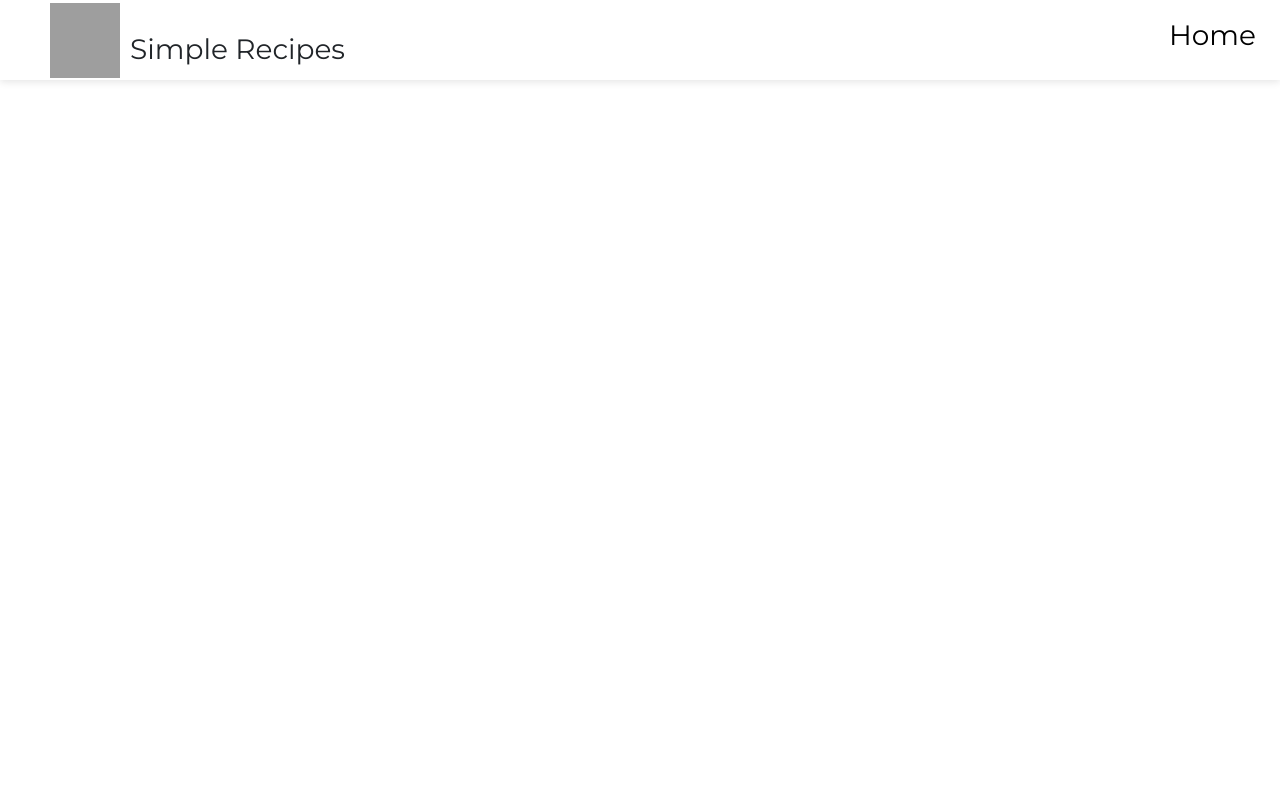
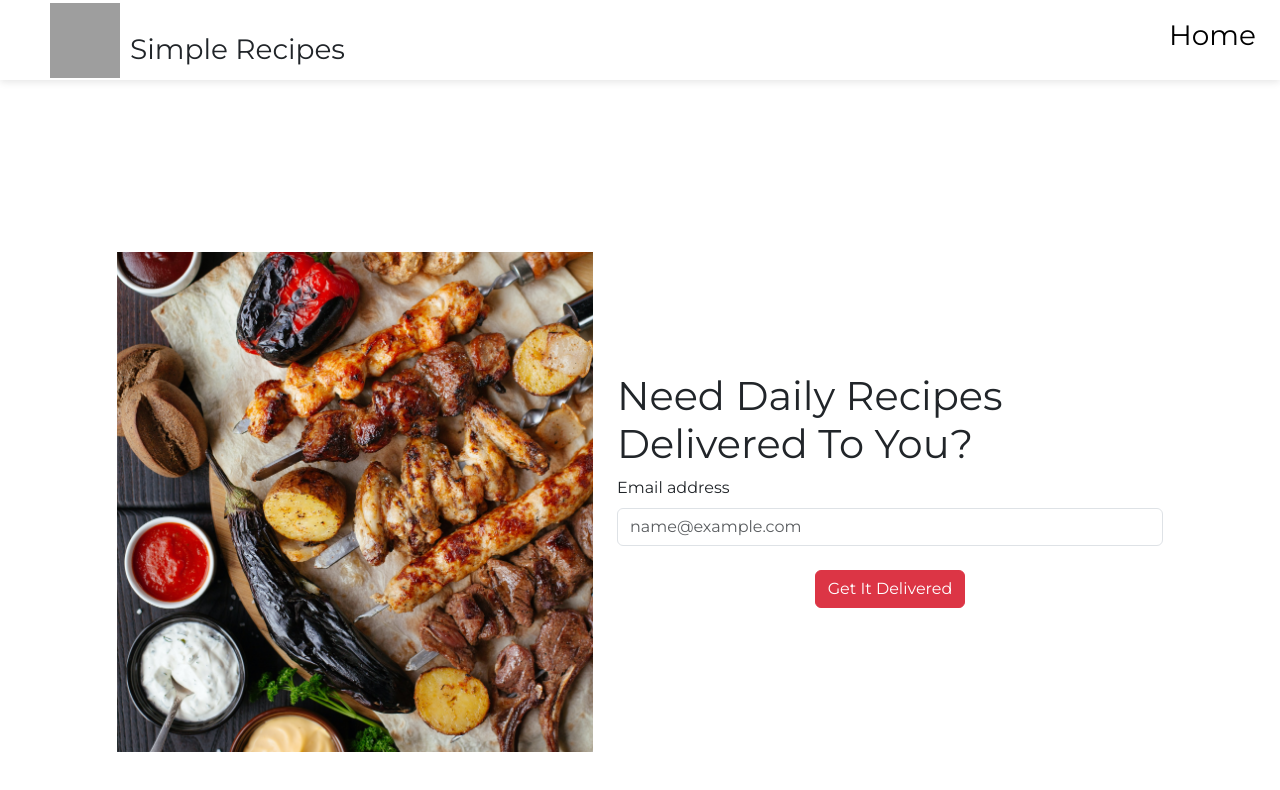
Before and after one commit to IdayatSanni/recipes-project, a React (Create React App) app: page /subscribe in a window 1280 px wide. Shown: the top 790 px of the page. Built offline with nearby package versions, Linux system fonts and the light colour scheme; grey boxes are pictures that could not be loaded.

Commit message:
Update Button component

```diff
--- a/src/App.js
+++ b/src/App.js
@@ -7,7 +7,7 @@ function App() {
     <div className="App">
       <Navbar />
       <Recipes />
-      <Button />
+      <Button message="Click To Get More Recipes" />
     </div>
   );
 }
--- a/src/SubscribePage.js
+++ b/src/SubscribePage.js
@@ -1,13 +1,29 @@
 import Navbar from "./components/Navbar";
+import Button from "./components/Button";
 
 function SubscribePage() {
   return (
     <div>
       <Navbar />
-      <div className="container">
-        <div className="row row-cols-lg-2 row-cols-md-1">
-          <div className=""></div>
-          <div className=""></div>
+      <div className="container ">
+        <div className="row row-cols-lg-2 row-cols-md-1 subscribe-measure align-items-center justify-content-center">
+          <img src="../images/recipe.jpg" className="food-img" alt="logo" />
+
+          <div className="">
+            <h1>Need Daily Recipes Delivered To You?</h1>
+            <div>
+              <label for="exampleFormControlInput1" class="form-label">
+                Email address
+              </label>
+              <input
+                type="email"
+                class="form-control"
+                id="exampleFormControlInput1"
+                placeholder="name@example.com"
+              ></input>
+            </div>
+            <Button message="Get It Delivered" />
+          </div>
         </div>
       </div>
     </div>
--- a/src/components/Button.js
+++ b/src/components/Button.js
@@ -1,10 +1,12 @@
 import { Link } from "react-router-dom";
 
-const Button = () => {
+const Button = (props) => {
   return (
-    <Link to="/subscribe">
-      <button className="btn btn-danger">Click To Get More Recipes</button>;
-    </Link>
+    <div className="text-center my-4">
+      <Link to="/subscribe">
+        <button className="btn btn-danger">{props.message}</button>
+      </Link>
+    </div>
   );
 };
 
--- a/src/index.css
+++ b/src/index.css
@@ -73,12 +73,17 @@ nav {
   font-weight: 700;
 }
 
-.btn {
-  display: block;
-  margin: 40px auto;
-}
-
 a {
   text-decoration: none;
   color: black;
 }
+
+.food-img {
+  height: 500px;
+  width: 500px;
+  object-fit: cover;
+}
+
+.subscribe-measure {
+  margin-top: 100px;
+}
```
Also changed, not shown: public/images/recipe.jpg (added).
